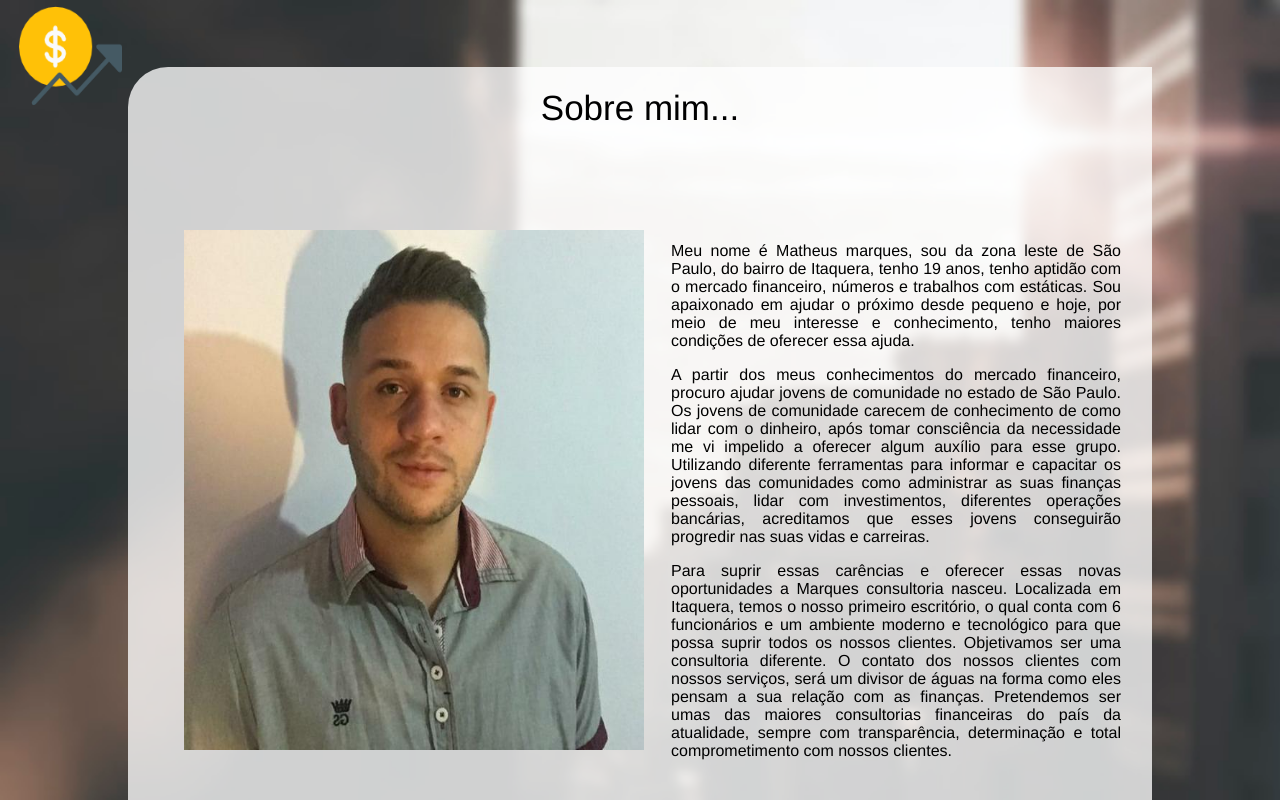
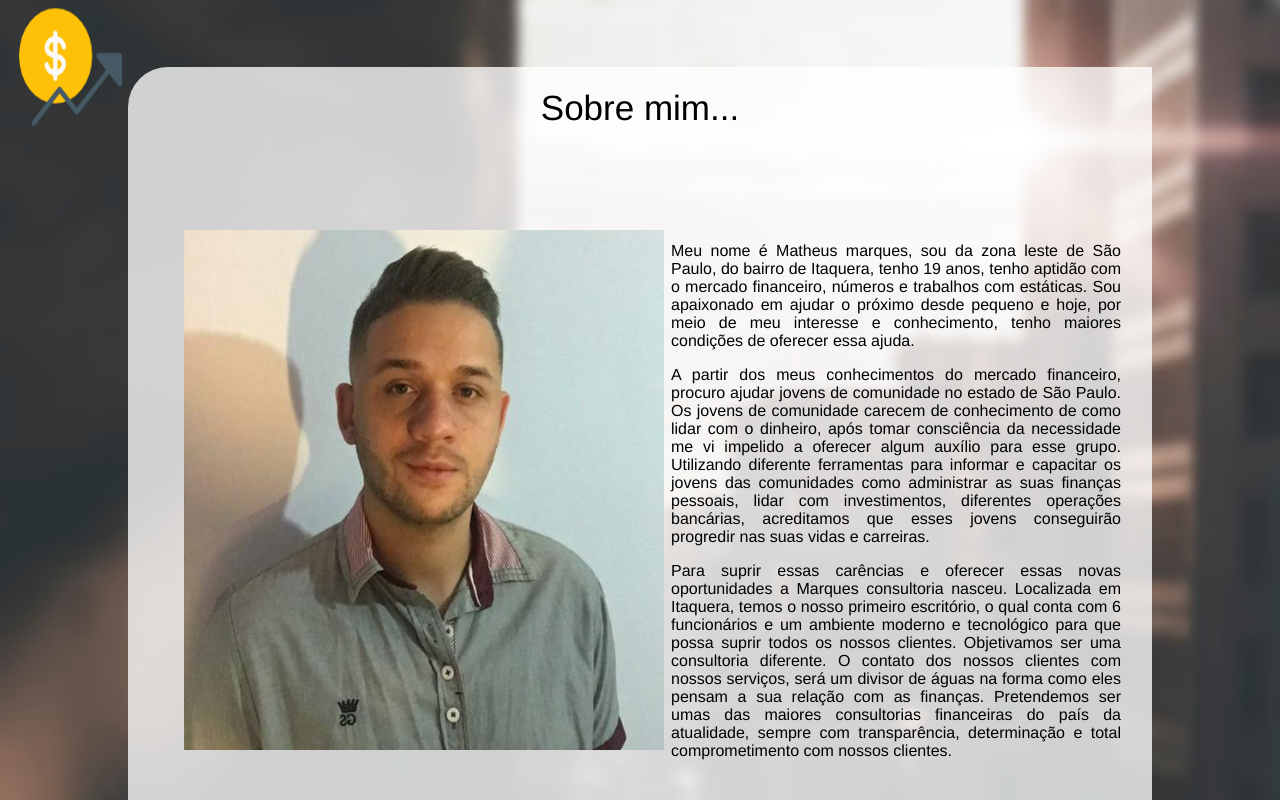
Before and after one commit to matheusmarques17/primeiro-reposit-ri-adsb, a plain HTML site: page site/site/site/sobre.html in a window 1280 px wide. Shown: the top 800 px of the page. Drawn offline with Linux system fonts and the light colour scheme.

Commit message:
atualizações 13/11

```diff
--- a/site/site/site/sobre.css
+++ b/site/site/site/sobre.css
@@ -26,6 +26,7 @@ body {
 }
 #logo img {
     width: 100%;
+    height: 120%;
 }
 
 
@@ -60,7 +61,7 @@ body {
     margin: auto;
 }
 #math img {
-    width: 460px;
+    width: 480px;
     height: 520px;
 }
 
```
Also changed, not shown: site/site/site/dados.css (line endings or trailing spaces), 1 other file.
